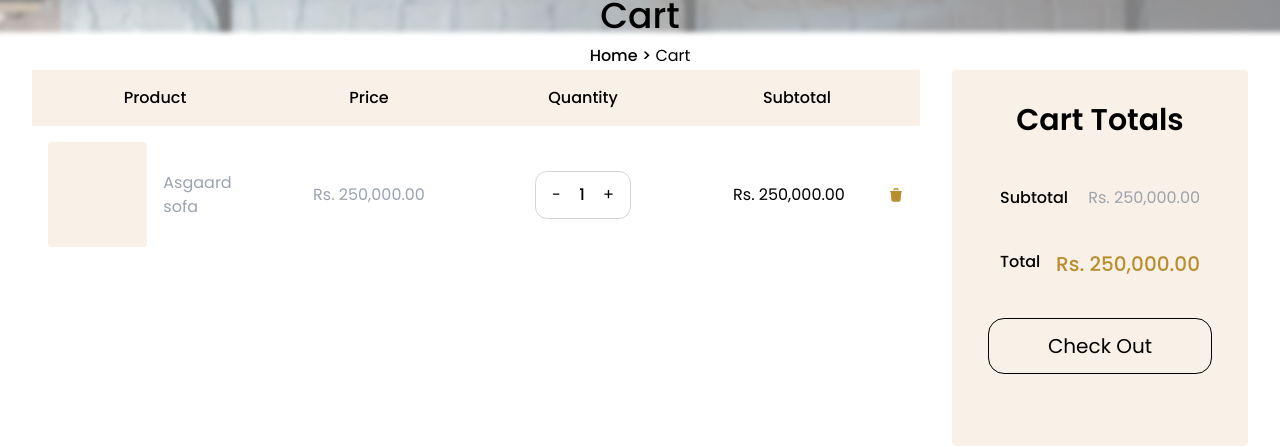
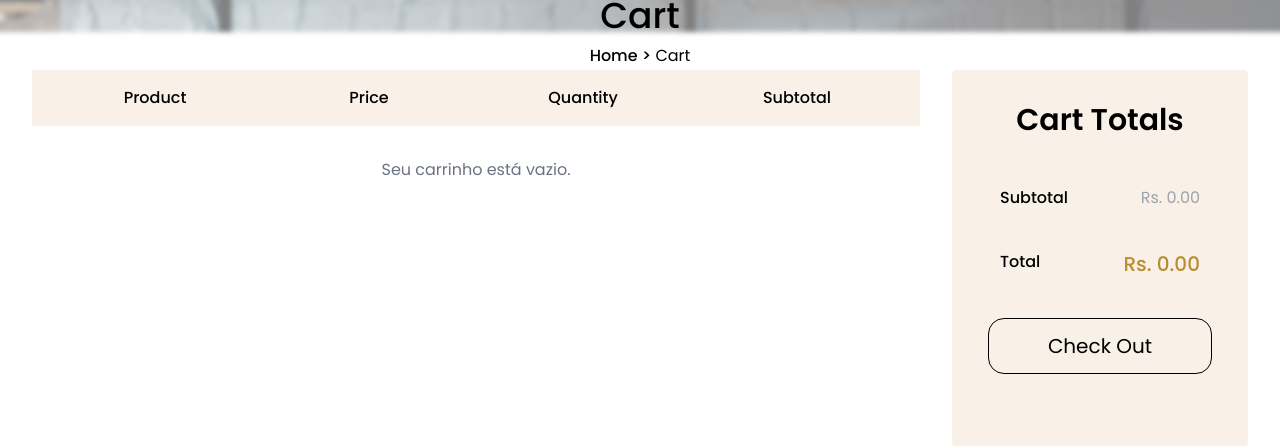
Before and after one commit to mariialauraa/challenge-III, a React (Vite) app: page /cart in a window 1280 px wide. Shown: the part 355-802 px from the top of the page. Built offline with nearby package versions, Linux system fonts and the light colour scheme.

Commit message:
fix: applied logic in ProductCart

```diff
--- a/src/components/Cart/ProductCart.tsx
+++ b/src/components/Cart/ProductCart.tsx
@@ -1,6 +1,21 @@
+import { useProducts } from "../../hooks/useProducts";
 import { TbTrashFilled } from "react-icons/tb";
 
 const ProductCart = () => {
+    const { cart, addCart, removeCart } = useProducts()
+
+    const handleIncrementQuantity = (id: number) => {
+        addCart(id, 1)
+    }
+
+    const handleDecrementQuantity = (id: number, quantity: number) => {
+        if (quantity > 1) {
+            addCart(id, -1)
+        }
+    }
+
+    const cartTotal = cart.reduce((total, item) => total + item.salePrice * item.quantity, 0).toFixed(2)
+
   return (
     <div className="flex flex-col md:flex-row justify-between p-8">
         <div className="w-full md:w-3/4">
@@ -13,28 +28,50 @@ const ProductCart = () => {
                 </div>
             </div>
 
-            <div className="grid grid-cols-1 md:grid-cols-4 items-center p-4 font-poppins">
+            {cart.length > 0 ? (
+                cart.map((item) => (
+                    <div key={item.id} className="grid grid-cols-1 md:grid-cols-4 items-center p-4 font-poppins">
                         <div className="flex items-center space-x-4">
-                    <div className="w-[108px] h-[105px] bg-[#F9F1E7] rounded"></div>
-                    <span className="text-gray-400 font-normal text-base">Asgaard sofa</span>
+                            <div className="w-[108px] h-[105px] rounded">
+                                <img src={item.images.mainImage} alt={item.title} className="w-full h-full object-contain rounded" />
                             </div>
-                <div className="text-center text-gray-400 font-normal text-base p-8 md:p-0">Rs. 250,000.00</div>
+                            <span className="text-gray-400 font-normal text-base">{item.title}</span>
+                        </div>
+                        <div className="text-center text-gray-400 font-normal text-base p-8 md:p-0">Rs. {item.salePrice.toFixed(2)}</div>
                         <div className="flex items-center justify-center space-x-4">
                             <div className="w-24 h-12 border border-gray-300 rounded-xl flex items-center justify-between px-4">
-                        <button className="text-base font-normal">-</button>
-                        <span className="text-base font-medium">1</span>
-                        <button className="text-base font-normal">+</button>
+                                <button
+                                    className={`text-base font-normal ${item.quantity === 1 ? 'text-gray-400 cursor-not-allowed' : ''}`}
+                                    onClick={() => handleDecrementQuantity(item.id, item.quantity)}
+                                    disabled={item.quantity === 1}
+                                >
+                                    -
+                                </button>
+                                <span className="text-base font-medium">{item.quantity}</span>
+                                <button
+                                    className="text-base font-normal"
+                                    onClick={() => handleIncrementQuantity(item.id)}
+                                >
+                                    +
+                                </button>
                             </div>
                         </div>
                         <div className="text-center p-8 md:p-0">
                             <div className="flex items-center justify-center">
-                        <span className="font-normal text-base mx-auto">Rs. 250,000.00</span>
+                                <span className="font-normal text-base mx-auto">Rs. {(item.salePrice * item.quantity).toFixed(2)}</span>
                                 <div className="text-[#B88E2F]">
-                            <TbTrashFilled/>
+                                    <TbTrashFilled
+                                        onClick={() => removeCart(item.id)}
+                                        className="cursor-pointer"
+                                    />
                                 </div>
                             </div>
                         </div>
                     </div>
+                ))
+            ) : (
+                <div className="text-center font-poppins text-gray-500 pt-8">Seu carrinho está vazio.</div>
+            )}
         </div>
 
         <div className="w-full md:w-1/4 mt-4 md:mt-0 md:ml-8">
@@ -42,16 +79,17 @@ const ProductCart = () => {
                 <h3 className="text-center font-poppins font-semibold text-3xl">Cart Totals</h3>
                 <div className="flex justify-between mt-12 lg:px-4">
                     <span className="font-poppins font-medium text-base">Subtotal</span>
-                    <span className="font-poppins font-normal text-base text-gray-400">Rs. 250,000.00</span>
+                    <span className="font-poppins font-normal text-base text-gray-400">Rs. {cartTotal}</span>
                 </div>
                 <div className="flex justify-between mt-10 lg:px-4">
                     <span className="font-poppins font-medium text-base">Total</span>
-                    <span className="font-poppins font-medium text-xl text-[#B88E2F]">Rs. 250,000.00</span>
+                    <span className="font-poppins font-medium text-xl text-[#B88E2F]">Rs. {cartTotal}</span>
                 </div>
                 <div className="flex justify-center mb-10">
-                    <div className="w-56 h-14 border border-black rounded-2xl flex items-center justify-center px-4 mt-10">
-                        <button className="font-poppins text-xl font-normal">Check Out</button>
-                    </div>
+                    <button className="w-56 h-14 border border-black rounded-2xl flex items-center justify-center px-4 mt-10 font-poppins text-xl font-normal hover:bg-black hover:text-white transition-all"
+                    >
+                        Check Out
+                    </button>
                 </div>
             </div>
         </div>
```
Lines whose indentation alone changed are shown as unchanged.
